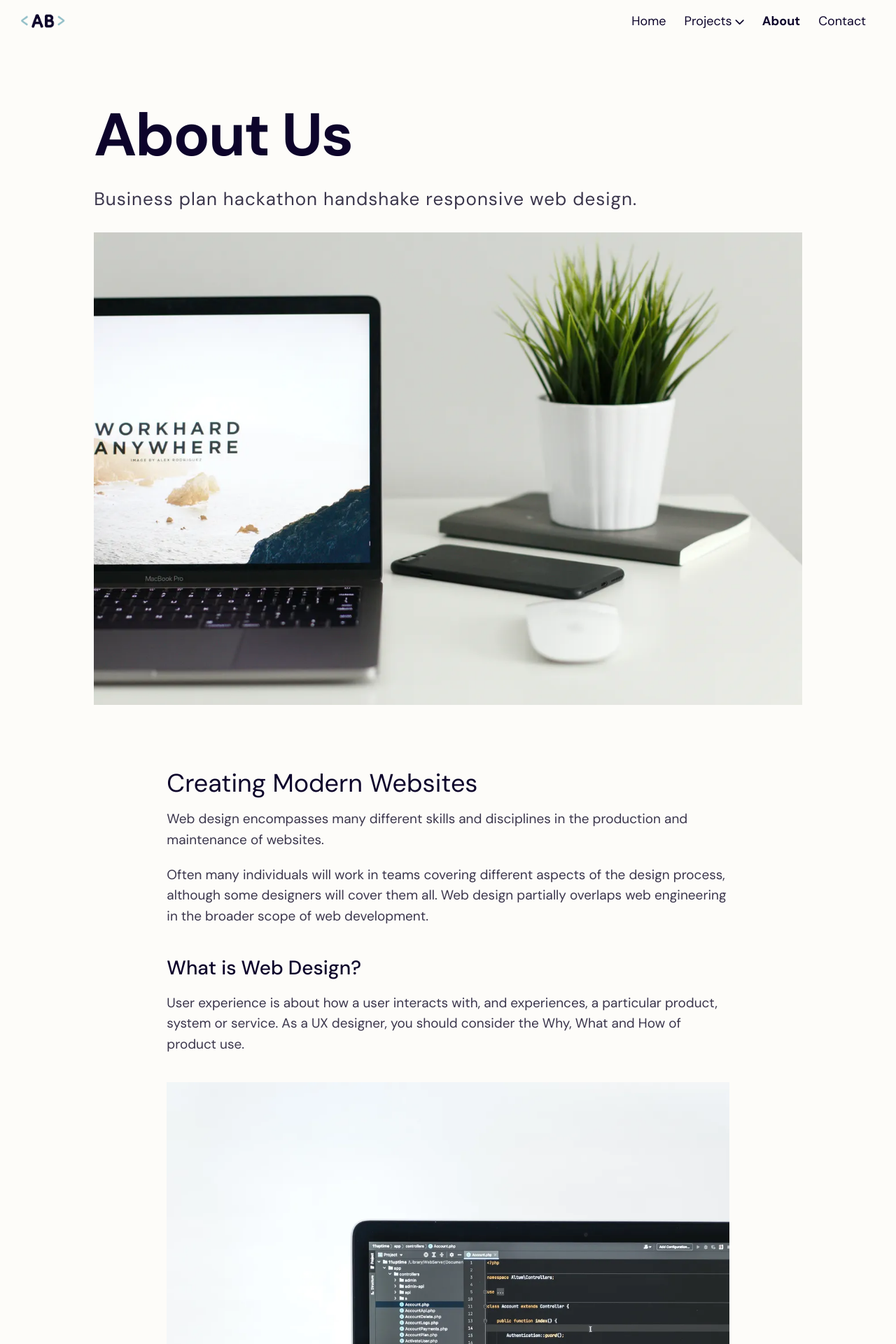
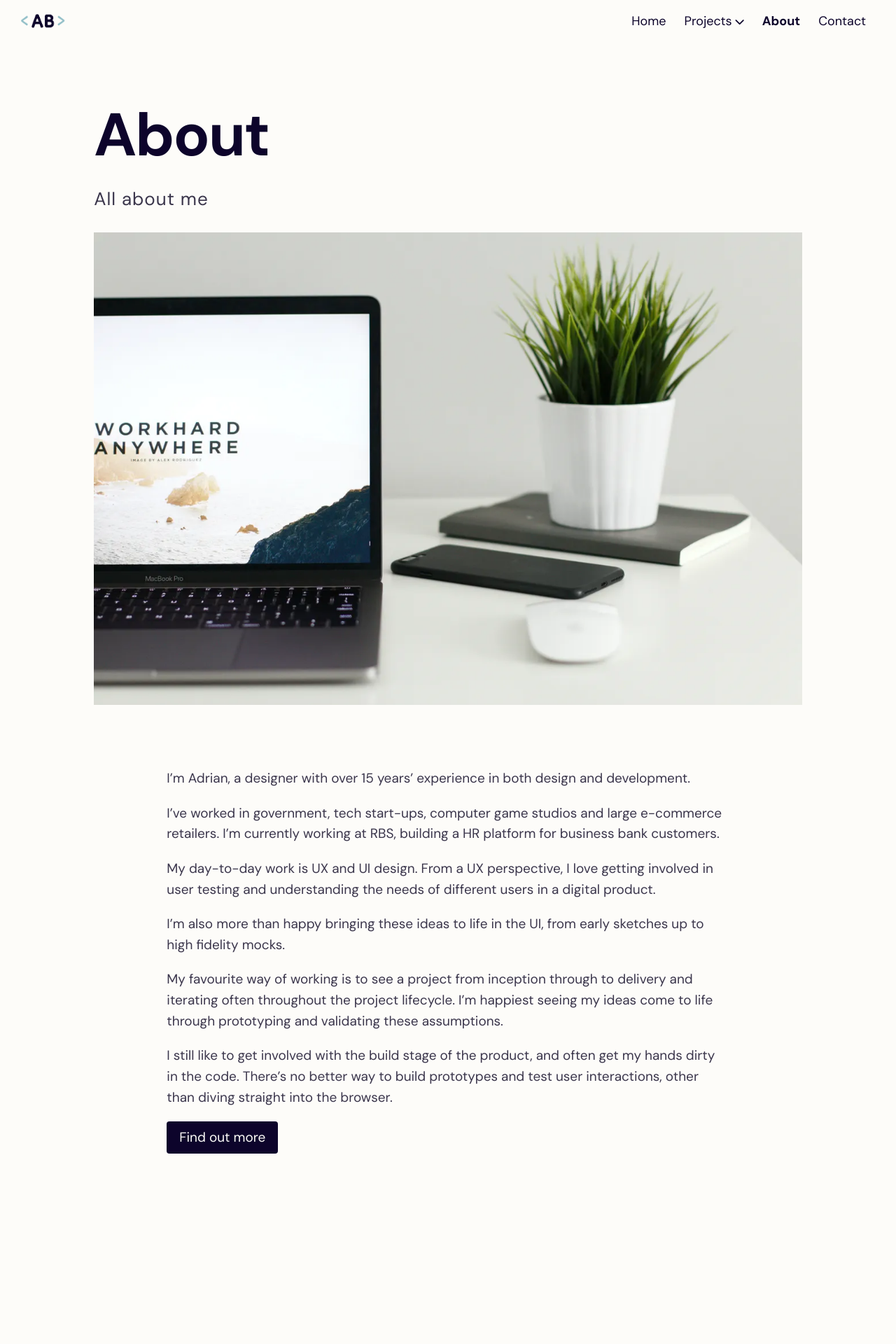
Before and after one commit to davedark/ab-website, a Jekyll site: the page built from pages/about.md, in a window 1280 px wide. Shown: the top 1920 px of the page at 70% size. Built offline with Jekyll 4.4.1, drawn with Linux system fonts in a browser that asks for light colours; after the commit the page ends 1758 px from its top, so only the background shows below that; some of the changed text lies outside the part shown.

Commit message:
add link button style

```diff
--- a/_sass/style.scss
+++ b/_sass/style.scss
@@ -1,2 +1,24 @@
 @import 'framework';
 @import 'theme';
+
+// ab overrides to move
+
+a.button {
+    white-space: nowrap;
+    display: inline-block;
+    padding: 8px 18px;
+    background: var(--color-primary);
+    color: var(--color-primary-text);
+    border-radius: 4px;
+    font-weight: normal;
+    text-decoration: none;
+    cursor: pointer;
+    -webkit-transition: all 0.15s ease;
+    transition: all 0.15s ease;
+    &:hover {
+      color: var(--color-primary-text);
+      background-color: var(--color-primary);
+      transform: translateY(-1px);
+      text-decoration: none;
+    }
+  }
--- a/pages/about.md
+++ b/pages/about.md
@@ -1,46 +1,24 @@
 ---
 layout: basic
-title: "About Us"
+title: "About"
 date: 2018-11-28T15:15:34+10:00
 permalink: "/about/"
-description: "Business plan hackathon handshake responsive web design."
+description: "All about me"
+meta_description: "Jekyll Curate is a premium Jekyll blog theme"
+meta_title: Adrian Brereton -- about
 image: "/assets/images/gen/content/content-5.webp"
 ---
 
-# Creating Modern Websites
+I'm Adrian, a designer with over 15 years' experience in both design and development.
 
-Web design encompasses many different skills and disciplines in the production and maintenance of websites.
+I’ve worked in government, tech start-ups, computer game studios and large e-commerce retailers. I'm currently working at RBS, building a HR platform for business bank customers.
 
-Often many individuals will work in teams covering different aspects of the design process, although some designers will cover them all. Web design partially overlaps web engineering in the broader scope of web development.
+My day-to-day work is UX and UI design. From a UX perspective, I love getting involved in user testing and understanding the needs of different users in a digital product.
 
-## What is Web Design?
+I’m also more than happy bringing these ideas to life in the UI, from early sketches up to high fidelity mocks.
 
-User experience is about how a user interacts with, and experiences, a particular product, system or service. As a UX designer, you should consider the Why, What and How of product use.
+My favourite way of working is to see a project from inception through to delivery and iterating often throughout the project lifecycle. I’m happiest seeing my ideas come to life through prototyping and validating these assumptions.
 
-{% include framework/shortcodes/figure.html src="/assets/images/gen/content/content-1.webp" title="Steve Francia" caption="Designing in Figma" alt="Photo of designing a website in Figma" link="https://figma.com" target="\_blank" %}
+I still like to get involved with the build stage of the product, and often get my hands dirty in the code. There’s no better way to build prototypes and test user interactions, other than diving straight into the browser.
 
-## Front-end Development
-
-The What addresses the things people can do with a product—its functionality. Finally, the How relates to the design of functionality in an accessible and aesthetically pleasant way. UX designers start with the Why before determining the What and then, finally, the How in order to create products that users can form meaningful experiences with. In software designs, you will need to ensure the product’s “substance” comes through an existing device and offers a seamless, fluid experience.
-
-> As a UX designer, you should consider the Why, What and How of product use.
-
-Web designers are expected to have an awareness of usability and if their role involves creating markup then they are also expected to be up to date with web accessibility guidelines.
-
-## Design Systems
-
-A Design System is a set of interconnected patterns and shared practices coherently organized to aid in digital product design and development of products such as apps or websites.
-
-{% include framework/shortcodes/youtube.html id='2M6dJ2Uynhg' %}
-
-## Process
-
-There are two primary jobs involved in creating a website: the web designer and web developer, who often work closely together on a website. The web designers are responsible for the visual aspect, which includes the layout, coloring and typography of a web page.
-
-- User experience research
-- Visual design and illustration
-- Programming and coding
-
-![Design In Figma]({{ "/assets/images/gen/content/content-2.webp" | relative_url }})
-
-Web designers will also have a working knowledge of markup languages such as HTML and CSS, although the extent of their knowledge will differ from one web designer to another.
+<a class='button' href='/about'>Find out more</a>
```
Also changed, not shown: collections/_projects/project-2.md (+4 -0 lines), pages/home.md (+3 -3 lines).
